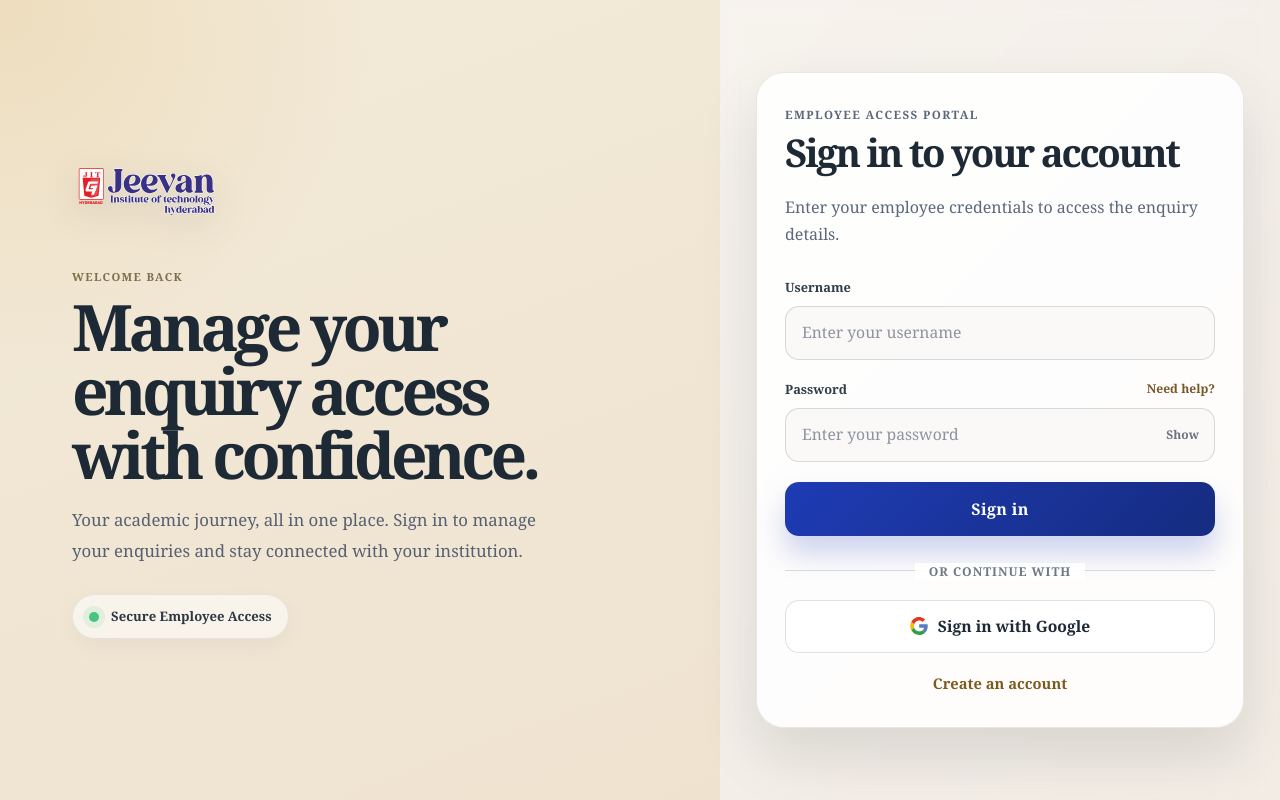
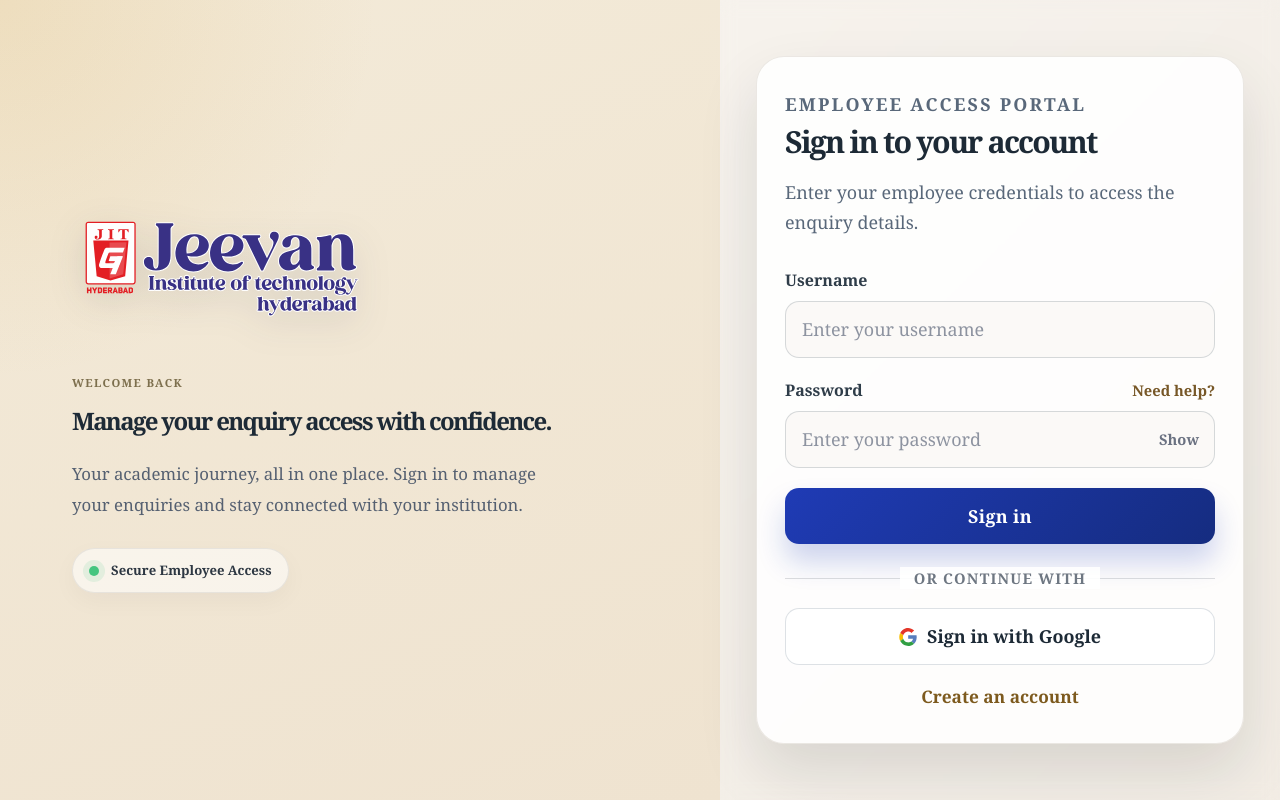
Before and after one commit to pankithainfo-ship-it/epaei, a React (Vite) app: page / in a window 1280 px wide. Built offline with nearby package versions, Linux system fonts and the light colour scheme.

Commit message:
loginpagefontsize-increasing

```diff
--- a/src/App.css
+++ b/src/App.css
@@ -285,7 +285,7 @@
   margin: 0 0 10px;
   color: #7d6f4d;
   font-size: 0.7rem;
-  font-weight: 800;
+  font-weight: 1000;
   letter-spacing: 0.12em;
   text-transform: uppercase;
 }
@@ -478,7 +478,7 @@
 }
 
 .logo {
-  width: 150px;
+  width: 300px;
   height: auto;
   filter: drop-shadow(0 10px 18px rgba(30, 43, 56, 0.12));
 }
@@ -489,8 +489,8 @@
 
 .intro-content h1 {
   margin: 0;
-  font-size: clamp(2.5rem, 5vw, 4.2rem);
-  line-height: 1;
+  font-size: sans-serif(1.5rem, 4vw, 1.5rem);
+  line-height: 2.5rem;
   letter-spacing: -0.07em;
   color: #1d2a36;
 }
@@ -560,7 +560,7 @@
 
 .panel-heading h2 {
   margin: 0 0 12px;
-  font-size: clamp(1.9rem, 3vw, 2.5rem);
+  font-size: clamp(1.6rem, 2.4vw, 1.9rem);
   letter-spacing: -0.06em;
   color: #1d2a36;
 }
@@ -568,6 +568,7 @@
 .panel-heading p {
   margin: 0;
   color: #59687a;
+  font-size: 1.12rem;
   line-height: 1.7;
 }
 
@@ -585,7 +586,7 @@
 
 .field-group label,
 .label-row label {
-  font-size: 0.8rem;
+  font-size: 1rem;
   font-weight: 700;
   color: #2f3d49;
 }
@@ -596,7 +597,7 @@
   background: #fbf9f7;
   border-radius: 14px;
   padding: 14px 16px;
-  font-size: 0.98rem;
+  font-size: 1.12rem;
   color: #1d2a36;
   transition: border-color 180ms ease, box-shadow 180ms ease, transform 180ms ease;
 }
@@ -621,7 +622,7 @@
 }
 
 .label-row a {
-  font-size: 0.76rem;
+  font-size: 0.92rem;
   text-decoration: none;
   color: #775727;
   font-weight: 700;
@@ -637,7 +638,7 @@
   background: #fbf9f7;
   border-radius: 14px;
   padding: 14px 92px 14px 16px;
-  font-size: 0.98rem;
+  font-size: 1.12rem;
   color: #1d2a36;
   transition: border-color 180ms ease, box-shadow 180ms ease;
 }
@@ -651,7 +652,7 @@
   background: transparent;
   color: #6a7181;
   font-weight: 700;
-  font-size: 0.75rem;
+  font-size: 0.92rem;
   cursor: pointer;
 }
 
@@ -661,7 +662,7 @@
   padding: 15px 18px;
   background: linear-gradient(135deg, #1f3bb5 0%, #152c80 100%);
   color: #fff;
-  font-size: 1rem;
+  font-size: 1.12rem;
   font-weight: 800;
   letter-spacing: 0.02em;
   cursor: pointer;
@@ -680,7 +681,7 @@
   border-radius: 12px;
   background: rgba(255, 196, 91, 0.12);
   color: #6a5322;
-  font-size: 0.85rem;
+  font-size: 1rem;
   font-weight: 600;
 }
 
@@ -706,7 +707,7 @@
   padding: 0 14px;
   background: rgba(255, 255, 255, 0.9);
   color: #6e7782;
-  font-size: 0.76rem;
+  font-size: 0.92rem;
   font-weight: 700;
   letter-spacing: 0.08em;
   text-transform: uppercase;
@@ -723,7 +724,7 @@
   border-radius: 14px;
   background: #fff;
   color: #1d2a36;
-  font-size: 0.98rem;
+  font-size: 1.12rem;
   font-weight: 700;
   cursor: pointer;
   transition: transform 180ms ease, box-shadow 180ms ease;
@@ -748,7 +749,7 @@
   border: none;
   background: transparent;
   color: #7d5a1e;
-  font-size: 0.92rem;
+  font-size: 1.08rem;
   font-weight: 700;
   cursor: pointer;
 }
@@ -759,7 +760,7 @@
   background: #fbf9f7;
   border-radius: 14px;
   padding: 14px 16px;
-  font-size: 0.98rem;
+  font-size: 1.12rem;
   color: #1d2a36;
 }
 
@@ -770,7 +771,7 @@
   padding: 15px 18px;
   background: #f5efe8;
   color: #263341;
-  font-size: 0.98rem;
+  font-size: 1.12rem;
   font-weight: 800;
   cursor: pointer;
 }
```
